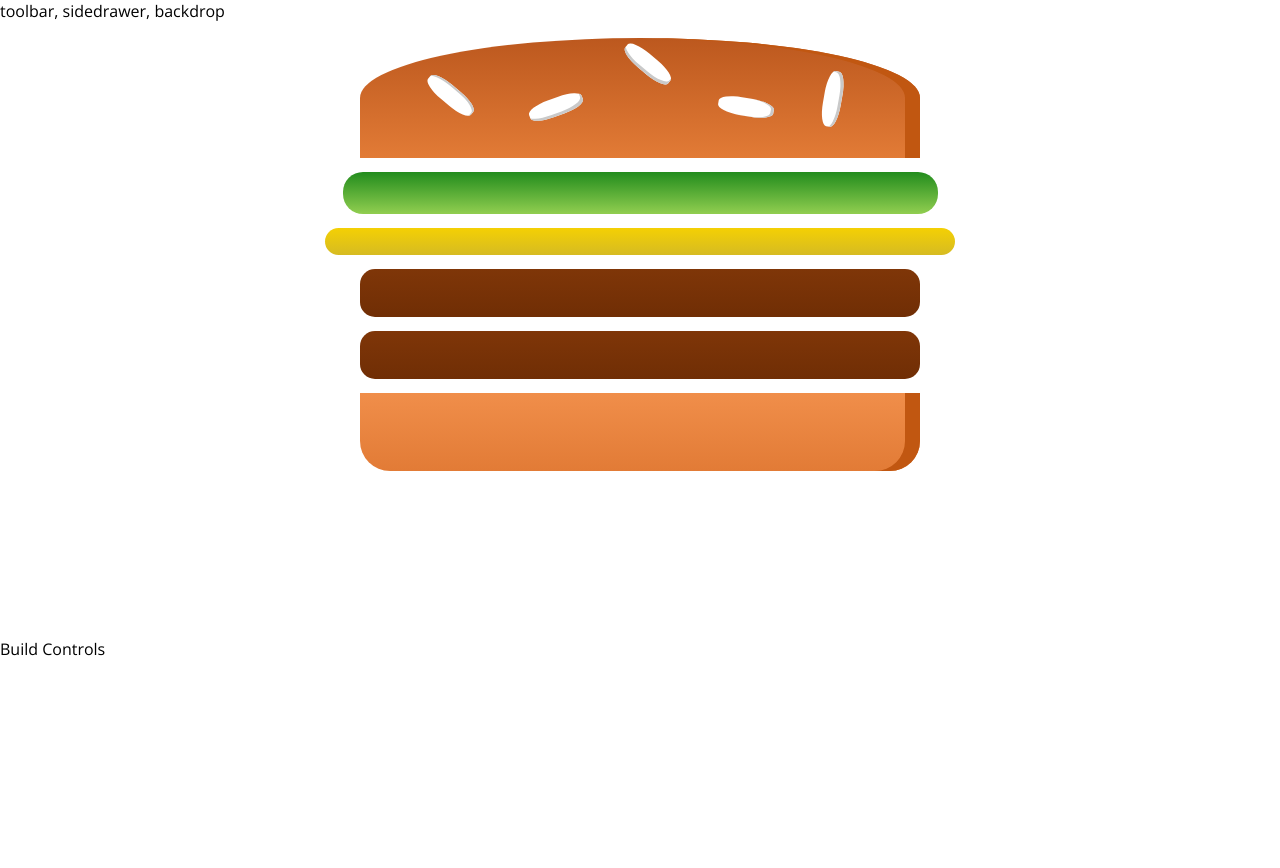
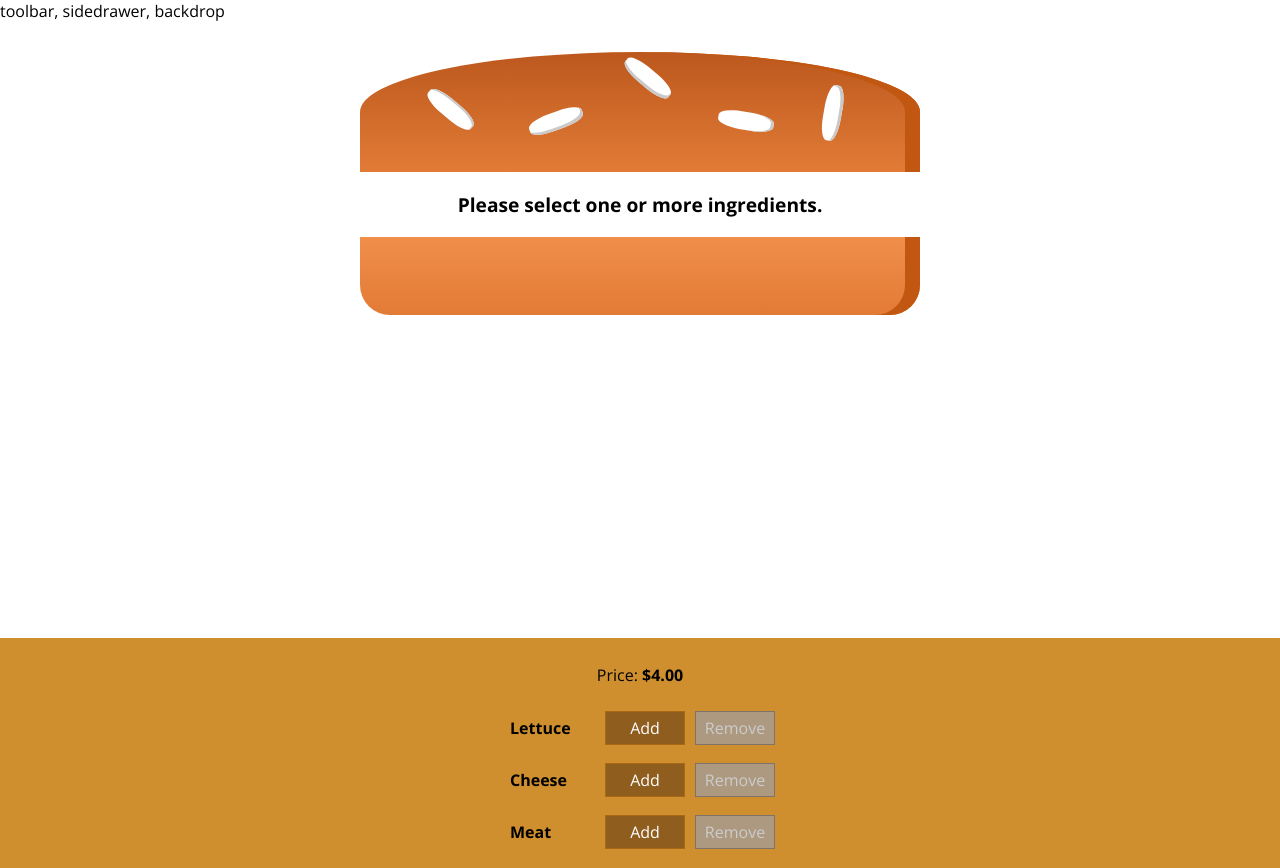
Before and after one commit to rjcg916/sandwich-builder, a React (Create React App) app: page / in a window 1280 px wide. Before the commit the page ends 800 px from the top, so only its background shows below. Built offline with nearby package versions, Linux system fonts and the light colour scheme.

Commit message:
Add Ingredients

```diff
--- /dev/null
+++ b/src/components/Sandwich/BuildControls/BuildControl/BuildControl.js
@@ -0,0 +1,22 @@
+import React from 'react';
+import PropTypes from 'prop-types';
+import classes from './BuildControl.module.css';
+
+const buildControl = (props) => {
+    return (
+        <div className={classes.BuildControl}>
+            <div className={classes.Label}>{props.name}</div>
+            <button onClick={ () => props.ingredientHandler( 1)} className={classes.Add}>Add</button>
+            <button disabled={!props.canRemove} onClick={ () => props.ingredientHandler( -1)}  className={classes.Remove}>Remove</button>
+
+          </div>
+    );
+};
+
+buildControl.propTypes = {
+    name: PropTypes.string.isRequired,
+    ingredientHandler: PropTypes.func.isRequired,
+    canRemove: PropTypes.bool.isRequired
+};
+
+export default buildControl;
--- /dev/null
+++ b/src/components/Sandwich/BuildControls/BuildControl/BuildControl.module.css
@@ -0,0 +1,56 @@
+.BuildControl {
+    display: flex;
+    justify-content: space-between;
+    align-items: center;
+    margin: 5px 0;
+}
+
+.BuildControl button {
+    display: block;
+    font: inherit;
+    padding: 5px;
+    margin: 0 5px;
+    width: 80px;
+    border: 1px solid #AA6817;
+    cursor: pointer;
+    outline: none;
+}
+
+.BuildControl button:disabled {
+    background-color: #AC9980;
+    border: 1px solid #7E7365;
+    color: #ccc;
+    cursor: default;
+}
+
+.BuildControl button:hover:disabled {
+    background-color: #AC9980;
+    color: #ccc;
+    cursor: not-allowed;
+}
+
+.Label {
+    padding: 10px;
+    font-weight: bold;
+    width: 80px;
+}
+
+.BuildControl .Remove {
+    background-color: #D39952;
+    color: white;
+}
+
+.BuildControl .Add {
+    background-color: #8F5E1E;
+    color: white;
+}
+
+.BuildControl .Remove:hover, .BuildControl .Remove:active {
+    background-color: #DAA972;
+    color: white;
+}
+
+.BuildControl .Add:hover,.BuildControl .Add:active {
+    background-color: #99703F;
+    color: white;
+}
--- /dev/null
+++ b/src/components/Sandwich/BuildControls/BuildControls.js
@@ -0,0 +1,27 @@
+import React from 'react';
+import PropTypes from 'prop-types';
+import classes from './BuildControls.module.css';
+import BuildControl from './BuildControl/BuildControl';
+
+const controls = [
+    { label: 'Lettuce', type: 'lettuce' },
+    { label: 'Cheese', type: 'cheese' },
+    { label: 'Meat', type: 'meat' }
+];
+
+const buildControls = (props) => {
+
+    return (
+        <div className={classes.BuildControls}>
+            <p>Price: <strong> ${props.price.toFixed(2)}</strong> </p>
+            {controls.map(c => <BuildControl canRemove={props.ingredients[c.type] > 0} ingredientHandler={ props.ingredientHandler(c.type)} key={c.label}  name={c.label} />)}
+        </div>
+    );
+};
+
+buildControls.propTypes = {
+    ingredientHandler: PropTypes.func.isRequired,
+    ingredients: PropTypes.object.isRequired
+};
+
+export default buildControls;
--- /dev/null
+++ b/src/components/Sandwich/BuildControls/BuildControls.module.css
@@ -0,0 +1,10 @@
+.BuildControls {
+    width: 100%;
+    background-color: #CF8F2E;
+    display: flex;
+    flex-flow: column;
+    align-items: center;
+    box-shadow: 0 2px 1px #CCC;
+    margin: auto;
+    padding: 10px 0;
+}
--- a/src/components/Sandwich/Sandwich.js
+++ b/src/components/Sandwich/Sandwich.js
@@ -9,12 +9,17 @@ sandwich.propTypes = {
 
 function sandwich(props) {
 
-    const ingredients = Object.keys(props.ingredients).map(
+    let ingredients = Object.keys(props.ingredients).map(
         type =>
             [...Array(props.ingredients[type])].map(
-                (_, qty) =>
-                    <Ingredient key={type + qty} type={type} />
+                (_, i) =>
+                    <Ingredient key={type + i} type={type} />
             ));
+
+
+    if (ingredients.map(i => i.length).reduce((total, current) => total + current) === 0) {
+        ingredients = <p>Please select one or more ingredients.</p>
+    }
 
     return (
         <div className={classes.Sandwich}>
--- a/src/components/Sandwich/sandwich.module.css
+++ b/src/components/Sandwich/sandwich.module.css
@@ -5,6 +5,7 @@
     text-align: center;
     font-weight: bold;
     font-size: 1.2rem;
+    overflow-y: auto;
 }
 
 @media (min-width: 500px) and (min-height: 400px) {
--- a/src/containers/SandwichBuilder/SandwichBuilder.js
+++ b/src/containers/SandwichBuilder/SandwichBuilder.js
@@ -1,22 +1,41 @@
 import React, { Component } from 'react';
 import Sandwich from '../../components/Sandwich/Sandwich';
+import BuildControls from '../../components/Sandwich/BuildControls/BuildControls'
+
+const INGREDIENT_PRICES = {
+    lettuce: 0.5,
+    cheese: .75,
+    meat: 1.4
+};
 
 class SandwichBuilder extends Component {
 
     state = {
         ingredients:
         {
-            'lettuce': 1,
-            'cheese': 1,
-            'meat': 2,
+            'lettuce': 0,
+            'cheese': 0,
+            'meat': 0,
+        },
+        price: 4
+    }
+
+     modifySandwich = (ingredient) => (changeQty) => {
+            const orgQty = this.state.ingredients[ingredient];
+            const requestedQty = this.state.ingredients[ingredient] + changeQty;
+            const newQty = requestedQty < 0 ? 0 : requestedQty;
+            const newPrice = INGREDIENT_PRICES[ingredient] * (newQty - orgQty) + this.state.price;
+            const newIngredients = { ...this.state.ingredients };
+            newIngredients[ingredient] = newQty;
+            this.setState({ ingredients: newIngredients, price: newPrice })
         }
-    }
 
     render() {
         return (
             <React.Fragment>
                 <Sandwich ingredients={this.state.ingredients} />
-                <div>Build Controls</div>
+
+                <BuildControls price={this.state.price} ingredients={this.state.ingredients} ingredientHandler={this.modifySandwich}  />
             </React.Fragment>
         );
     }
```
